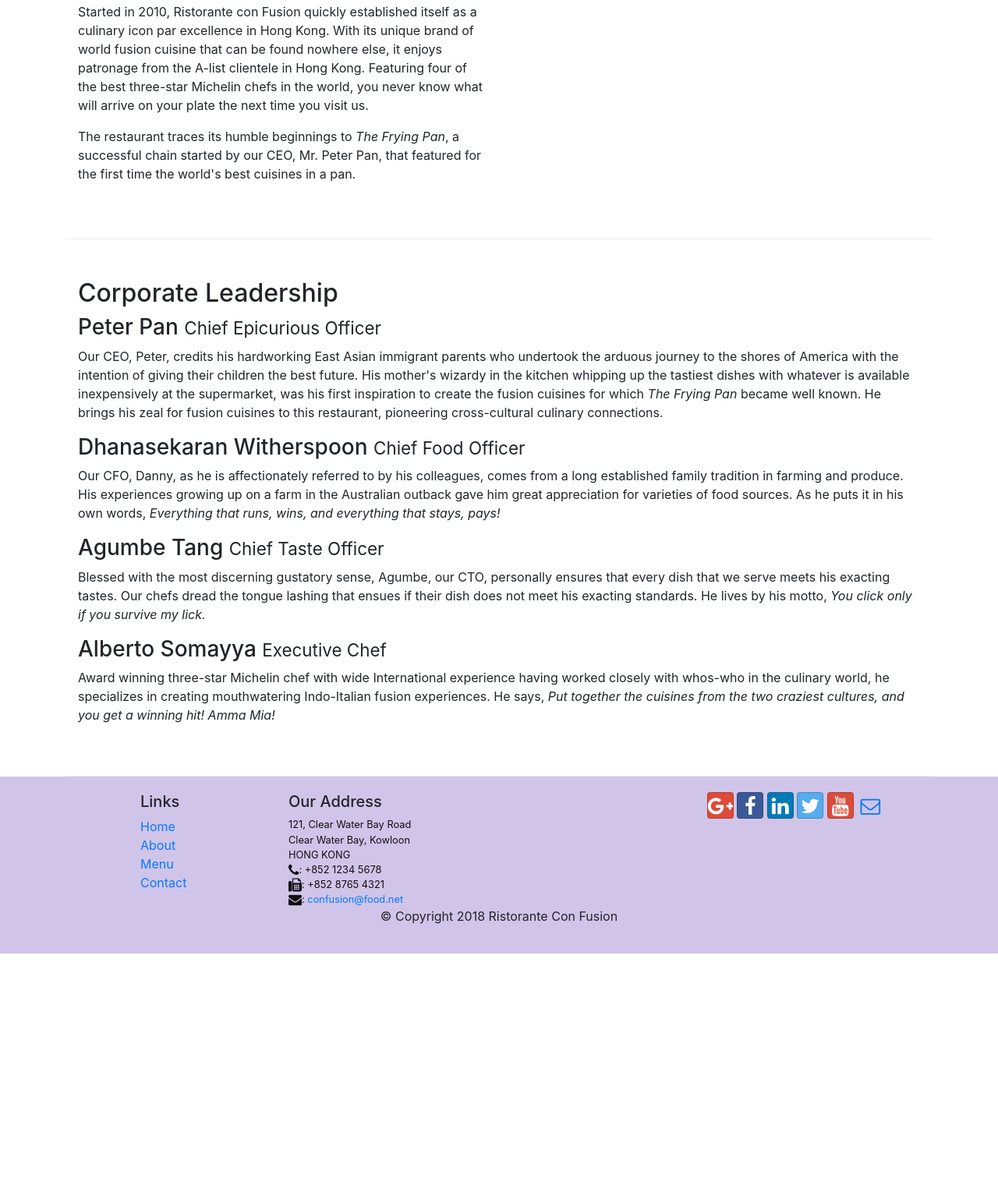
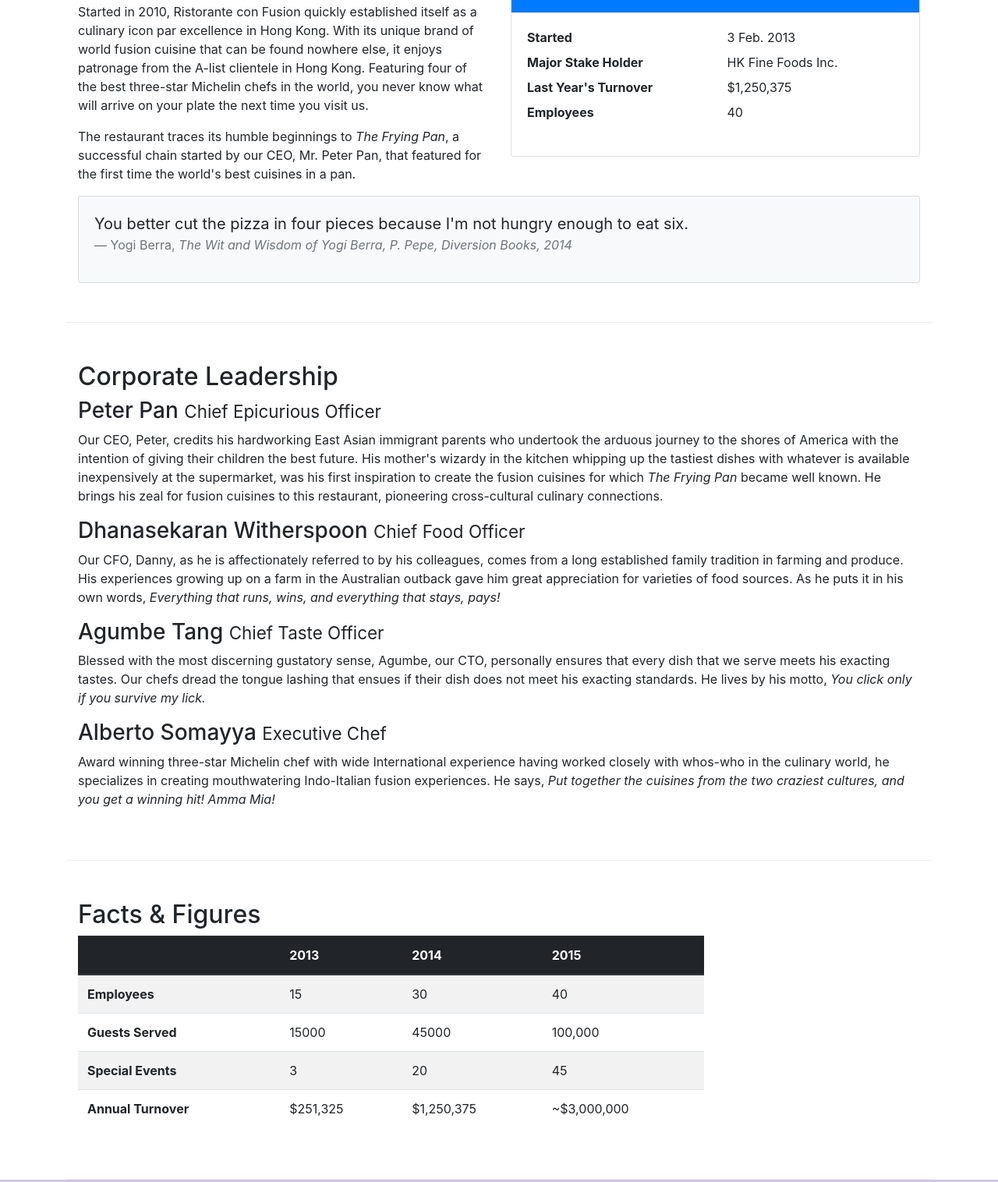
Before and after one commit to tmcdhqtri/FER201m, a website: page aboutus.html in a window 1280 px wide. Shown: the part 558-2074 px from the top of the page at 78% size. Before the commit the page ends 1781 px from the top, so only its background shows below. Drawn offline with nearby package versions, Linux system fonts and the light colour scheme.

Commit message:
Tables and Cards

```diff
--- a/aboutus.html
+++ b/aboutus.html
@@ -76,7 +76,35 @@
                 <p>The restaurant traces its humble beginnings to <em>The Frying Pan</em>, a successful chain started by
                     our CEO, Mr. Peter Pan, that featured for the first time the world's best cuisines in a pan.</p>
             </div>
-            <div>
+            <!-- Video Use col-sm -->
+            <div class="col-12 col-sm-6">
+                <div class="card">
+                    <h3 class="card-header bg-primary text-white">Facts At a Glance</h3>
+                    <div class="card-body">
+                        <dl class="row">
+                            <dt class="col-6">Started</dt>
+                            <dd class="col-6">3 Feb. 2013</dd>
+                            <dt class="col-6">Major Stake Holder</dt>
+                            <dd class="col-6">HK Fine Foods Inc.</dd>
+                            <dt class="col-6">Last Year's Turnover</dt>
+                            <dd class="col-6">$1,250,375</dd>
+                            <dt class="col-6">Employees</dt>
+                            <dd class="col-6">40</dd>
+                        </dl>
+                    </div>
+                </div>
+            </div>
+            <div class="col-12">
+                <div class="card card-body bg-light">
+                    <blockquote class="blockquote">
+                        <p class="mb-0">You better cut the pizza in four pieces because
+                            I'm not hungry enough to eat six.</p>
+                        <footer class="blockquote-footer">Yogi Berra,
+                            <cite title="Source Title">The Wit and Wisdom of Yogi Berra,
+                                P. Pepe, Diversion Books, 2014</cite>
+                        </footer>
+                    </blockquote>
+                </div>
             </div>
         </div>
 
@@ -120,7 +148,51 @@
                             winning hit! Amma Mia!</em></p>
                 </div>
             </div>
-
+            <div class="row row-content">
+                <div class="col-12 col-sm-9">
+                    <h2>Facts &amp; Figures</h2>
+                    <div class="table-responsive">
+                        <table class="table table-striped">
+                            <thead class="thead-dark">
+                                <tr>
+                                    <th>&nbsp;</th>
+                                    <th>2013</th>
+                                    <th>2014</th>
+                                    <th>2015</th>
+                                </tr>
+                            </thead>
+                            <tbody>
+                                <tr>
+                                    <th>Employees</th>
+                                    <td>15</td>
+                                    <td>30</td>
+                                    <td>40</td>
+                                </tr>
+                                <tr>
+                                    <th>Guests Served</th>
+                                    <td>15000</td>
+                                    <td>45000</td>
+                                    <td>100,000</td>
+                                </tr>
+                                <tr>
+                                    <th>Special Events</th>
+                                    <td>3</td>
+                                    <td>20</td>
+                                    <td>45</td>
+                                </tr>
+                                <tr>
+                                    <th>Annual Turnover</th>
+                                    <td>$251,325</td>
+                                    <td>$1,250,375</td>
+                                    <td>~$3,000,000</td>
+                                </tr>
+                            </tbody>
+                        </table>
+                    </div>
+                </div>
+                <div class="col-12 col-sm-3">
+                </div>
+            </div>
         </div>
     </div>
     <footer class="footer">
```
